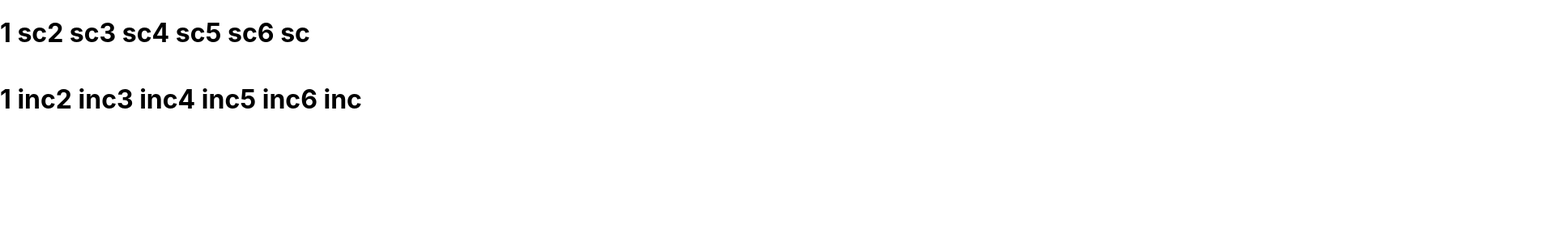
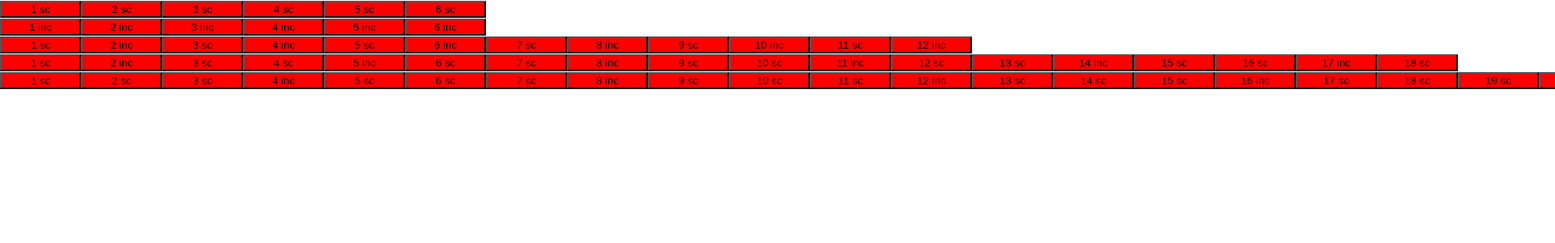
Before and after one commit to Chorwhat/crochet-app, a React (Create React App) app: page / in a window 1280 px wide. Shown: the top 300 px of the page at 81% size, 1920 px wide, since content can reach past the window. Built offline with nearby package versions, Linux system fonts and the light colour scheme.

Commit message:
adds state to stitches
also includes a css switch based on if the individual stitch is complete

```diff
--- a/src/App.css
+++ b/src/App.css
@@ -5,6 +5,8 @@
 .Row {
   display: flex;
 }
+
+
 
 .App-logo {
   height: 40vmin;
@@ -40,3 +42,8 @@
     transform: rotate(360deg);
   }
 }
+
+
+button{
+   width: 100px;
+}
--- a/src/App.js
+++ b/src/App.js
@@ -1,12 +1,12 @@
 import './App.css';
 import Stitch from './components/Stitch';
 import Row from './components/Row';
+import Pattern from './components/Pattern'
 
 function App() {
   return (
     <div className="App">
-      <Row rowInfo={['sc','sc','sc','sc','sc','sc']}/>
-      <Row rowInfo={['inc','inc','inc','inc','inc','inc']}/>
+      <Pattern />
     </div>
   );
 }
--- a/src/components/Pattern.js
+++ b/src/components/Pattern.js
@@ -1,4 +1,5 @@
 import React from 'react';
+import Row from './Row';
 
 function Pattern() {
     const rows = [
@@ -12,11 +13,10 @@ function Pattern() {
 
 
 
-
     return (
         <>
         {rows.map((row) => (
-            <Row row={row} key={rowNumber} />
+            <Row rowInfo={row} />
         ))}
         </>
     );
--- a/src/components/Row.js
+++ b/src/components/Row.js
@@ -24,16 +24,14 @@ function Row(props) {
     const stitchesArray = []
 
     for (let i = 0; i <= testRow.length -1; i++) {
-        stitchesArray.push([i + 1, testRow[i]]);
+        stitchesArray.push([i + 1, testRow[i], '0']);
       }
-
-    console.log(stitchesArray)
 
 
     return (
         <div className='Row'>
             {stitchesArray.map((stitch) => (
-                <Stitch stitch={stitch[1]} stitchNumber={stitch[0]}/>
+                <Stitch stitch={stitch[1]} stitchNumber={stitch[0]} stitchStatus={stitch[2]}/>
             ))}
 
         </div>
--- a/src/components/Stitch.js
+++ b/src/components/Stitch.js
@@ -1,4 +1,4 @@
-import React, {useState} from 'react';
+import React, {useState, useEffect} from 'react';
 
 function Stitch(props) {
 
@@ -6,13 +6,34 @@ function Stitch(props) {
         //the stitchType is single, double, inc, dec etc
         //the stitchStyle handles css for the object
         //the stitchNumber serves as the key and represents the stitch history
+        //the stitchStatus is a boolean for if its complete or not
         //i.e the first stitch made is stitchNumber = 1, second is 2, and so on
-        stitch: stitchType, stitchNumber
+        stitch: stitchType, stitchNumber, stitchStatus
     } = props
 
+    const [status, setStatus] = useState(false)
+
+
+    useEffect(() => {
+
+    })
+
+    const changeStatus = () => {
+        if (status == false){
+            setStatus(true)
+        }
+        if (status == true){
+            setStatus(false)
+        }
+    }
     return (
         <div>
-            <h1>{stitchNumber} {stitchType}</h1>
+
+            {status
+            ? <button onClick={changeStatus} style={{backgroundColor: "green"}}>{stitchNumber} {stitchType} {status}</button>
+            : <button onClick={changeStatus} style={{backgroundColor: "red"}}>{stitchNumber} {stitchType} {status}</button>}
+
+
 
          {/* <button className='stitch' style={stitchStyle}> {stitchType} </button> */}
 
```
